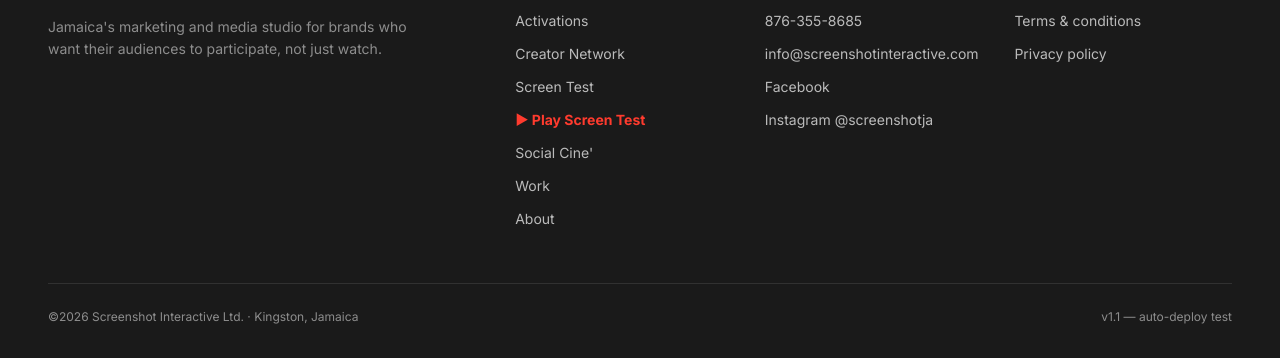
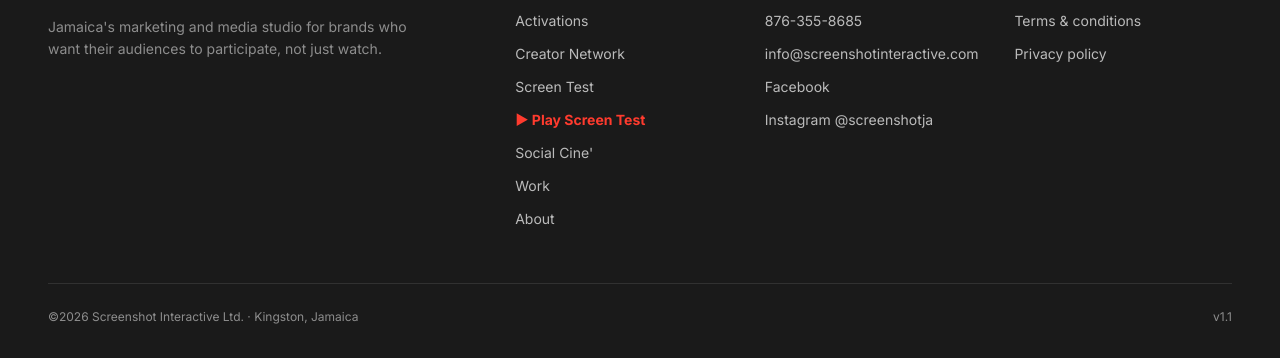
Before and after one commit to abrown876/screenshotinteractive-com, a plain HTML site: page screenshot-interactive-website-v2/index.html in a window 1280 px wide. Shown: the part 3842-4200 px from the top of the page. Drawn offline with Linux system fonts and the light colour scheme.

Commit message:
clean: remove auto-deploy test marker from footer

```diff
--- a/screenshot-interactive-website-v2/index.html
+++ b/screenshot-interactive-website-v2/index.html
@@ -222,7 +222,7 @@
     </div>
     <div class="bottom">
       <div>©2026 Screenshot Interactive Ltd. · Kingston, Jamaica</div>
-      <div>v1.1 — auto-deploy test</div>
+      <div>v1.1</div>
     </div>
   </div>
 </footer>
```
